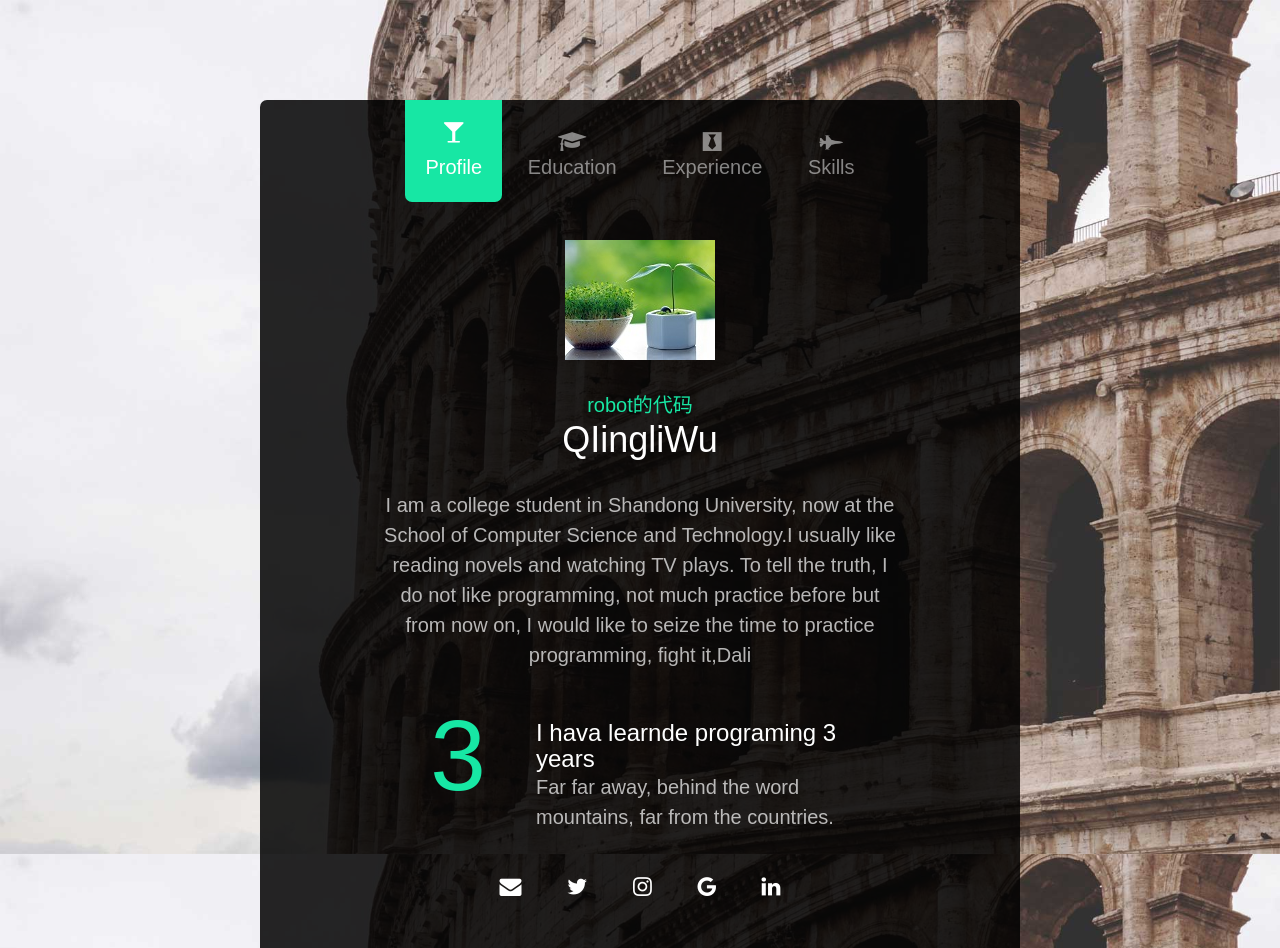
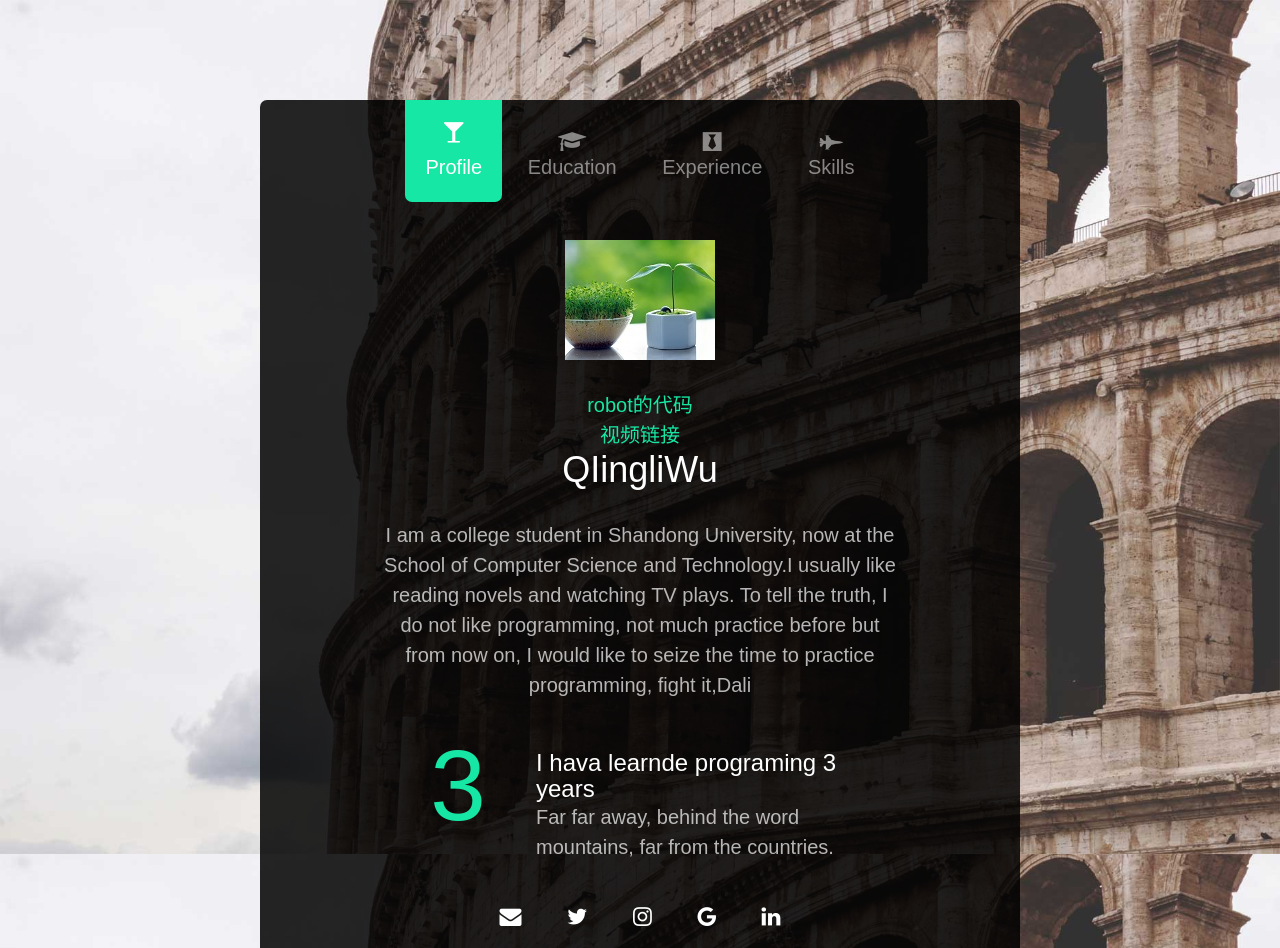
Before and after one commit to dalilili/Homepage, a plain HTML site: page index.html in a window 1280 px wide. Shown: the top 948 px of the page. Drawn offline with Linux system fonts and the light colour scheme; files whose address does not match are found by name.

Commit message:
Update index.html

```diff
--- a/index.html
+++ b/index.html
@@ -66,6 +66,7 @@
 								<img src="images/3.jpg" alt="Free HTML5 Wesbite Template by FreeHTML5.co" >
 			        </figure>
 							<div><a href="https://github.com/dalilili/robot/blob/master/robot.cpp">robot的代码</a></div>
+							<div><a href="http://v.youku.com/v_show/id_XMjY5MTcxMjk3Ng==?spm=a2h3j.8428770.3416059.1">视频链接</a></div>
 							<h1>QIingliWu</h1>
 							<p>I am a college student in Shandong University, now at the School of Computer Science and Technology.I usually like reading novels and watching TV plays. To tell the truth, I do not like programming, not much practice before but from now on, I would like to seize the time to practice programming, fight it,Dali</p>
 						</div>
```
